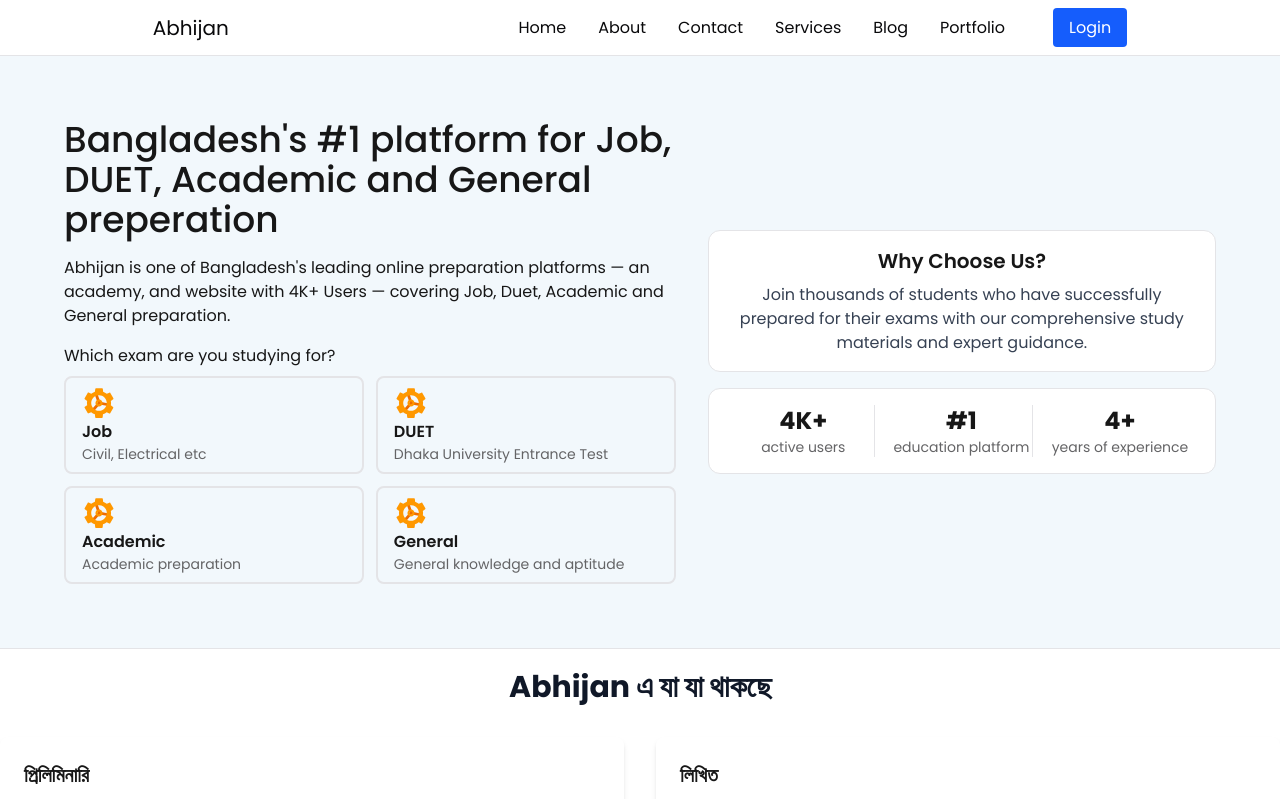
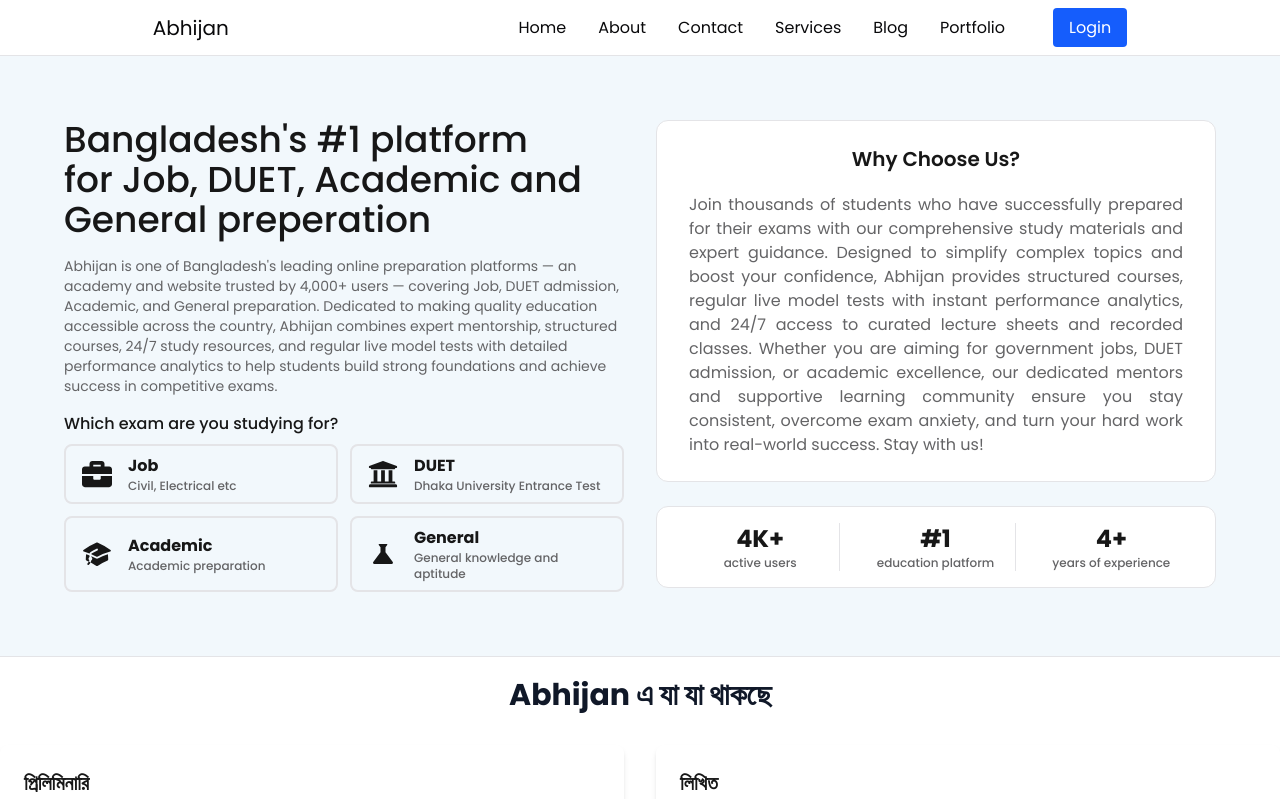
Before and after one commit to laxmancroy/abhijan, a Next.js app: page / in a window 1280 px wide. Shown: the top 799 px of the page. Built offline with nearby package versions, Linux system fonts and the light colour scheme.

Commit message:
improve the hero section design

```diff
--- a/components/layout/Hero.tsx
+++ b/components/layout/Hero.tsx
@@ -1,46 +1,51 @@
-import { FcEngineering } from "react-icons/fc";
+import { FaBriefcase } from "react-icons/fa";
+import { HiAcademicCap } from "react-icons/hi2";
+import { FaUniversity } from "react-icons/fa";
+import { MdScience } from "react-icons/md";
 
 const categories = [
     {
         name: "Job",
-        icon: <FcEngineering size={34} />,
+        icon: <FaBriefcase size={30} className="shrink-0" />,
         description: "Civil, Electrical etc"
     },
     {
         name: "DUET",
-        icon: <FcEngineering size={34} />,
+        icon: <FaUniversity size={30} className="shrink-0" />,
         description: "Dhaka University Entrance Test"
     },
     {
         name: "Academic",
-        icon: <FcEngineering size={34} />,
+        icon: <HiAcademicCap size={30} className="shrink-0" />,
         description: "Academic preparation"
     },
     {
         name: "General",
-        icon: <FcEngineering size={34} />,
+        icon: <MdScience size={30} className="shrink-0" />,
         description: "General knowledge and aptitude"
     }
 ];
 
 const Hero = () => {
     return (
-        <div className="container mx-auto flex flex-col sm:flex-row items-center justify-around gap-8 px-4 py-8 md:px-16 md:py-16">
+        <div className="container mx-auto flex flex-col sm:grid sm:grid-cols-2 gap-8 px-4 py-8 md:px-16 md:py-16">
             <div className="flex flex-col gap-4">
-                    <h2 className="text-4xl font-medium">Bangladesh's #1 platform for Job, DUET, Academic and General preperation</h2>
-                    <p>Abhijan is one of Bangladesh's leading online preparation platforms — an academy, and website with 4K+ Users — covering Job, Duet, Academic and General preparation.</p>
+                    <h2 className="text-4xl font-medium">Bangladesh's #1 platform <br /> for Job, DUET, Academic and <br /> General preperation</h2>
+                    <p className="text-muted-foreground text-sm font-light">
+                        Abhijan is one of Bangladesh's leading online preparation platforms — an academy and website trusted by 4,000+ users — covering Job, DUET admission, Academic, and General preparation. Dedicated to making quality education accessible across the country, Abhijan combines expert mentorship, structured courses, 24/7 study resources, and regular live model tests with detailed performance analytics to help students build strong foundations and achieve success in competitive exams.
+                    </p>
 
                     {/* Category Selection */}
                 <div className="flex flex-col gap-2">
-                    <h3>Which exam are you studying for?</h3>
+                    <h3 className="font-medium ">Which exam are you studying for?</h3>
                     <div className="grid grid-cols-2 items-stretch gap-3">
                         {
                             categories.map((category) => (
-                                <div key={category.name} className="border-2 border-border px-4 py-2 rounded-lg w-full h-full hover:border-gray-500 cursor-pointer">
-                            <FcEngineering  size={34}/>
+                                <div key={category.name} className="flex items-center space-x-4 border-2 border-border md:px-4 md:py-2 px-2 py-1 rounded-lg hover:border-gray-500 cursor-pointer">
+                            { category.icon }
                             <div className="flex flex-col">
-                                <h5 className="font-semibold">{ category.name}</h5>
-                            <p className="text-sm text-muted-foreground">{ category.description }</p>
+                                <h5 className="font-bold">{ category.name}</h5>
+                            <p className="text-xs font-medium text-muted-foreground">{ category.description }</p>
                             </div>
                         </div>
                             )
@@ -52,10 +57,12 @@ const Hero = () => {
             </div>
             {/* This is the why choose us section */}
             <div>
-                <div className="bg-card border border-border p-4 rounded-xl mb-4 text-center">
-                    <h3 className="text-xl font-semibold mb-2">Why Choose Us?</h3>
-                    <p className="text-gray-700">Join thousands of students who have successfully prepared for their exams with our comprehensive study materials and expert guidance.</p>
-                    </div>
+                <div className="bg-card border border-border px-8 py-6 rounded-xl mb-6 text-center">
+                    <h3 className="text-xl font-semibold mb-5">Why Choose Us?</h3>
+                    <p className="text-muted-foreground text-md font-light text-justify">
+                        Join thousands of students who have successfully prepared for their exams with our comprehensive study materials and expert guidance. Designed to simplify complex topics and boost your confidence, Abhijan provides structured courses, regular live model tests with instant performance analytics, and 24/7 access to curated lecture sheets and recorded classes. Whether you are aiming for government jobs, DUET admission, or academic excellence, our dedicated mentors and supportive learning community ensure you stay consistent, overcome exam anxiety, and turn your hard work into real-world success. Stay with us!
+                    </p>
+                </div>
 
 
                     {/* Stats Section */}
@@ -63,15 +70,15 @@ const Hero = () => {
                 <div className="bg-card flex rounded-xl px-6 py-4 gap-4 border border-border text-center grid grid-cols-3">
                     <div className="border-r border-border">
                         <h4 className="font-extrabold text-2xl">4K+</h4>
-                        <p className="text-sm text-muted-foreground">active users</p>
+                        <p className="text-xs font-medium text-muted-foreground">active users</p>
                     </div>
                     <div className="border-r border-border">
                         <h4 className="font-extrabold text-2xl">#1</h4>
-                        <p className="text-sm text-muted-foreground">education platform</p>
+                        <p className="text-xs font-medium text-muted-foreground">education platform</p>
                     </div>
                     <div className="">
                         <h4 className="font-extrabold text-2xl">4+</h4>
-                        <p className="text-sm text-muted-foreground">years of experience</p>
+                        <p className="text-xs font-medium text-muted-foreground">years of experience</p>
                     </div>
                 </div>
             </div>
```
